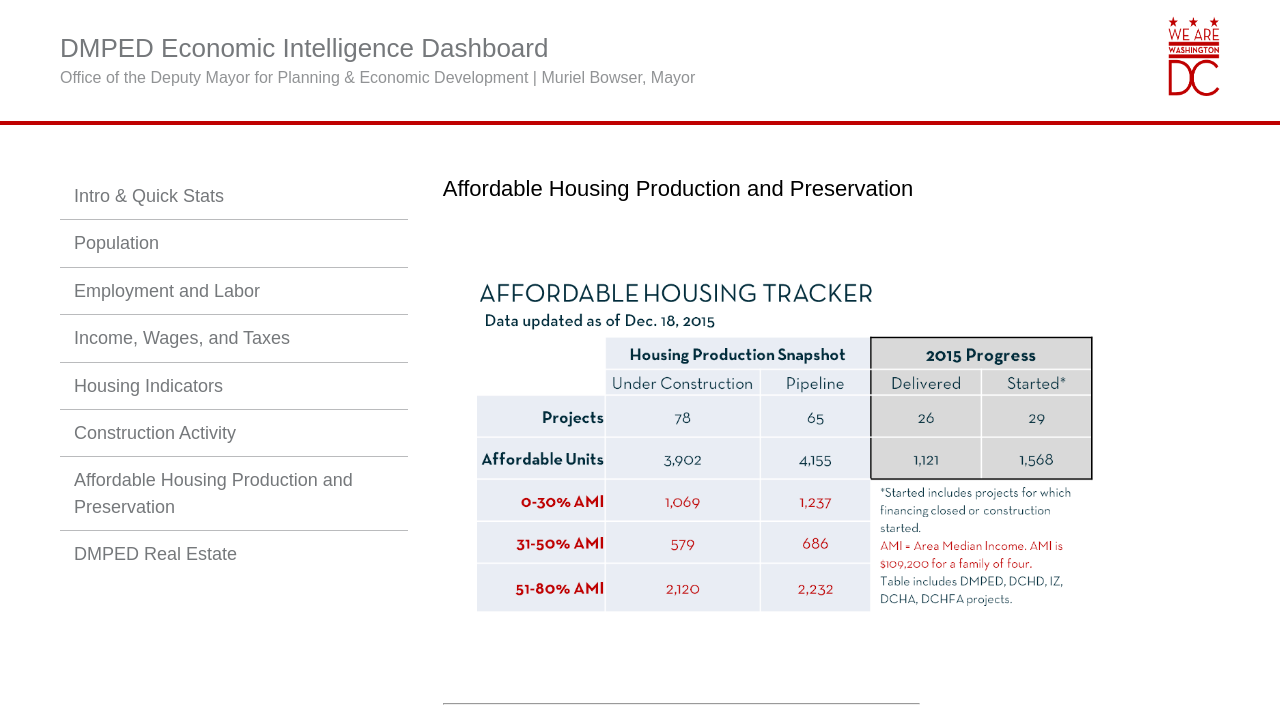
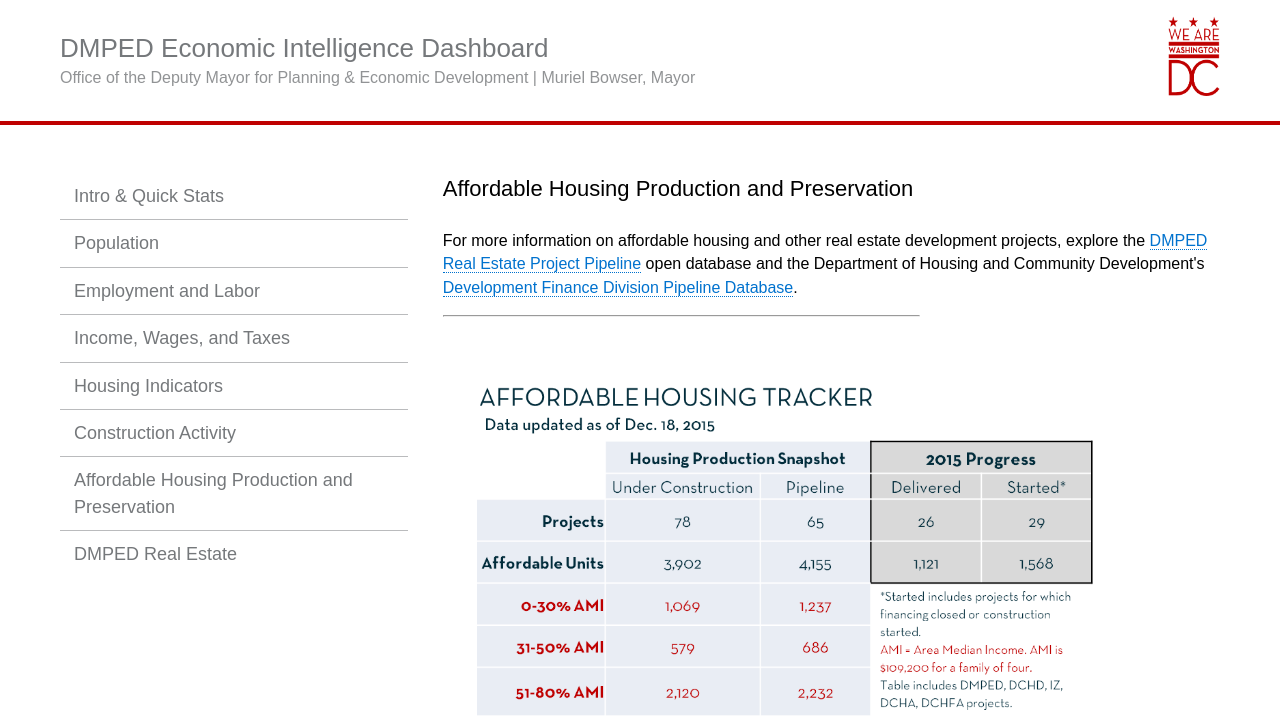
Before and after one commit to DCgov/economic-intelligence, a Jekyll site: the page built from affordable-production-preservation.html, in a window 1280 px wide and 900 px high, cut to the strip 0-717 px from the top of the window. Built offline with Jekyll 4.4.1, drawn with Linux system fonts in a browser that asks for light colours; nearby versions of some CDN libraries.

Commit message:
Fixed copy in Aff. Housing tab

```diff
--- a/affordable-production-preservation.html
+++ b/affordable-production-preservation.html
@@ -4,6 +4,9 @@ permalink: affordable-production-preservation.html
 title: Affordable Housing Production and Preservation
 ---
 <br>
+<body> For more information on affordable housing and other real estate development projects, explore the <a href="https://octo.quickbase.com/db/bgk8b4c4n">DMPED Real Estate Project Pipeline</a> open database and the Department of Housing and Community Development's <a href="https://octo.quickbase.com/db/bit4kvfmq">Development Finance Division Pipeline Database</a>. </body>
+
+<hr style="width: 475px; margin:1em 0">
 
 <img src="assets/img/december.png" alt="" width=700>
 
```
